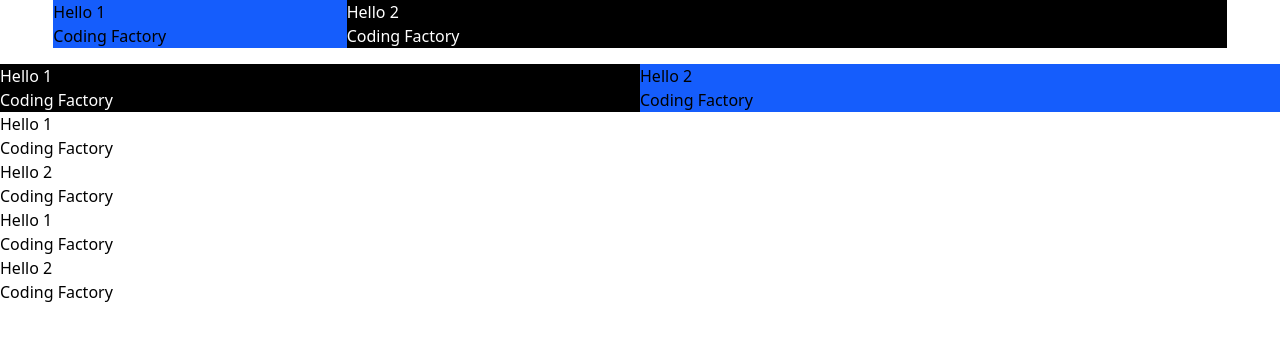
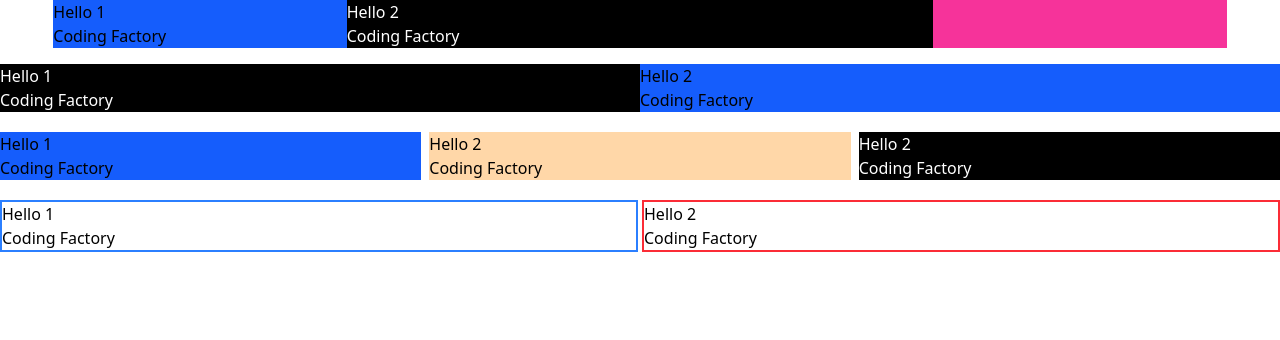
Before and after one commit to Alexkpnd/cf8-html-css-mytest, a plain HTML site: page chapter-tailwind/example-4-flex-grid.html in a window 1280 px wide. Drawn offline with nearby package versions, Linux system fonts and the light colour scheme.

Commit message:
Fix: flex & grid

```diff
--- a/chapter-tailwind/example-4-flex-grid.html
+++ b/chapter-tailwind/example-4-flex-grid.html
@@ -7,18 +7,18 @@
     <title>Flex & Grid</title>
 </head>
 <body>
-    <div class="flex flex-col md:flex-row mb-4 w-11/12 mx-auto">
+    <div class="flex flex-col md:flex-row mb-4 bg-pink-500 w-11/12 mx-auto">
         <div class="bg-blue-600 md:basis-3/12 basis-full hover:basis-1/2">
             <h3>Hello 1</h3>
             <p>Coding Factory</p>
         </div>
-        <div class="bg-black text-white md:basis-9/12 basis full">
+        <div class="bg-black text-white md:basis-6/12 basis full">
             <h3>Hello 2</h3>
             <p>Coding Factory</p>
         </div>
     </div>
 
-    <div class="flex flex-col md:flex-row ">
+    <div class="flex flex-col md:flex-row">
         <div class="bg-black text-white basis-full md:basis-6/12">
             <h3>Hello 1</h3>
             <p>Coding Factory</p>
@@ -28,23 +28,32 @@
             <h3>Hello 2</h3>
             <p>Coding Factory</p>
         </div>
-    </div><div>
-        <div>
+    </div>
+
+    <div class="mt-5 grid md:grid-cols-3 grid-cols-1 gap-2">
+        <div class="bg-blue-600">
             <h3>Hello 1</h3>
             <p>Coding Factory</p>
         </div>
 
-        <div>
+        <div class="bg-orange-200">
             <h3>Hello 2</h3>
             <p>Coding Factory</p>
         </div>
-    </div><div>
-        <div>
+        <div class="bg-black text-white">
+            <h3>Hello 2</h3>
+            <p>Coding Factory</p>
+        </div>
+
+    </div>
+
+    <div class="mt-5 grid md:grid-cols-2 grid-cols-1 gap-1">
+        <div class="border-2 border-blue-500">
             <h3>Hello 1</h3>
             <p>Coding Factory</p>
         </div>
 
-        <div>
+        <div class="border-2 border-red-500">
             <h3>Hello 2</h3>
             <p>Coding Factory</p>
         </div>
```
